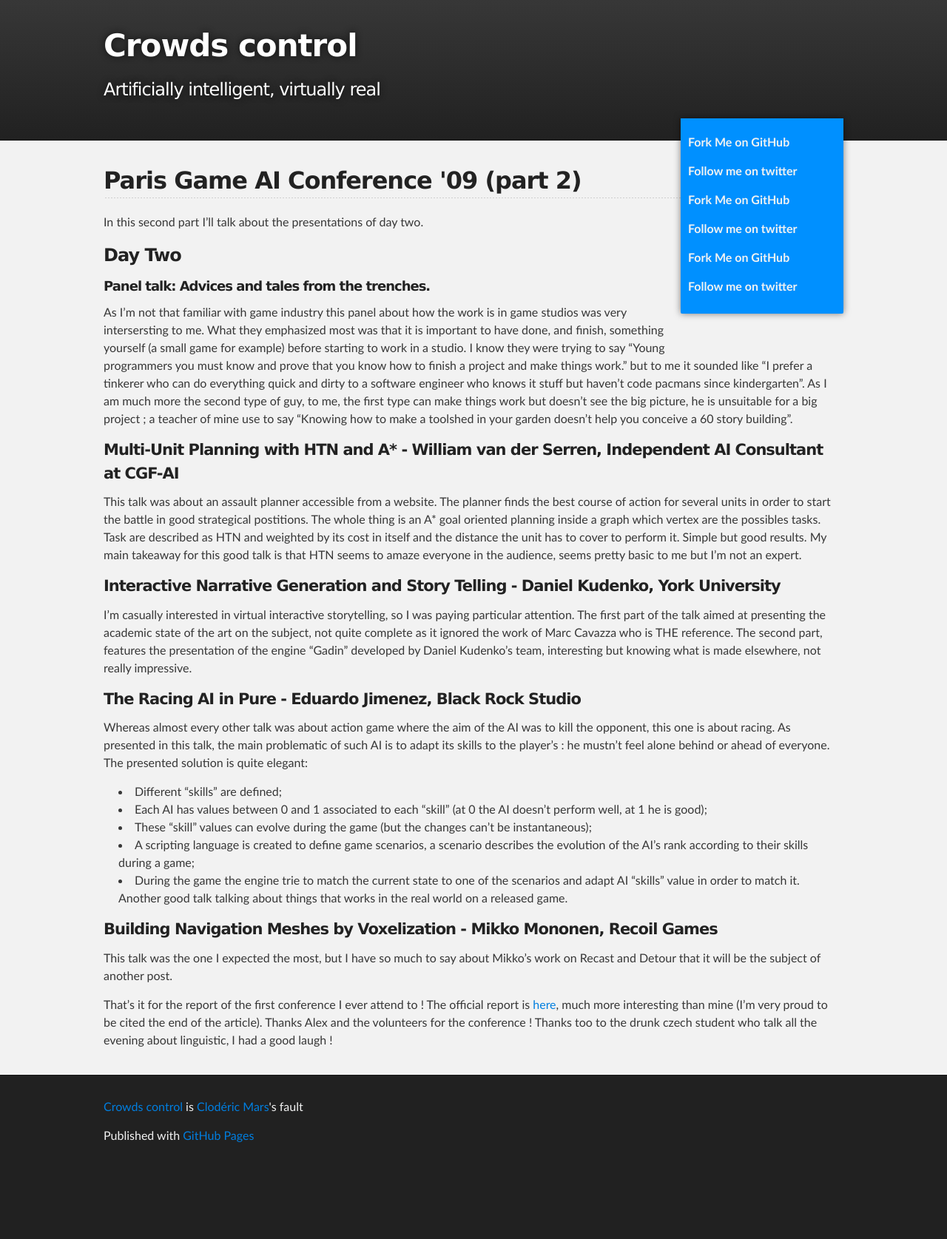
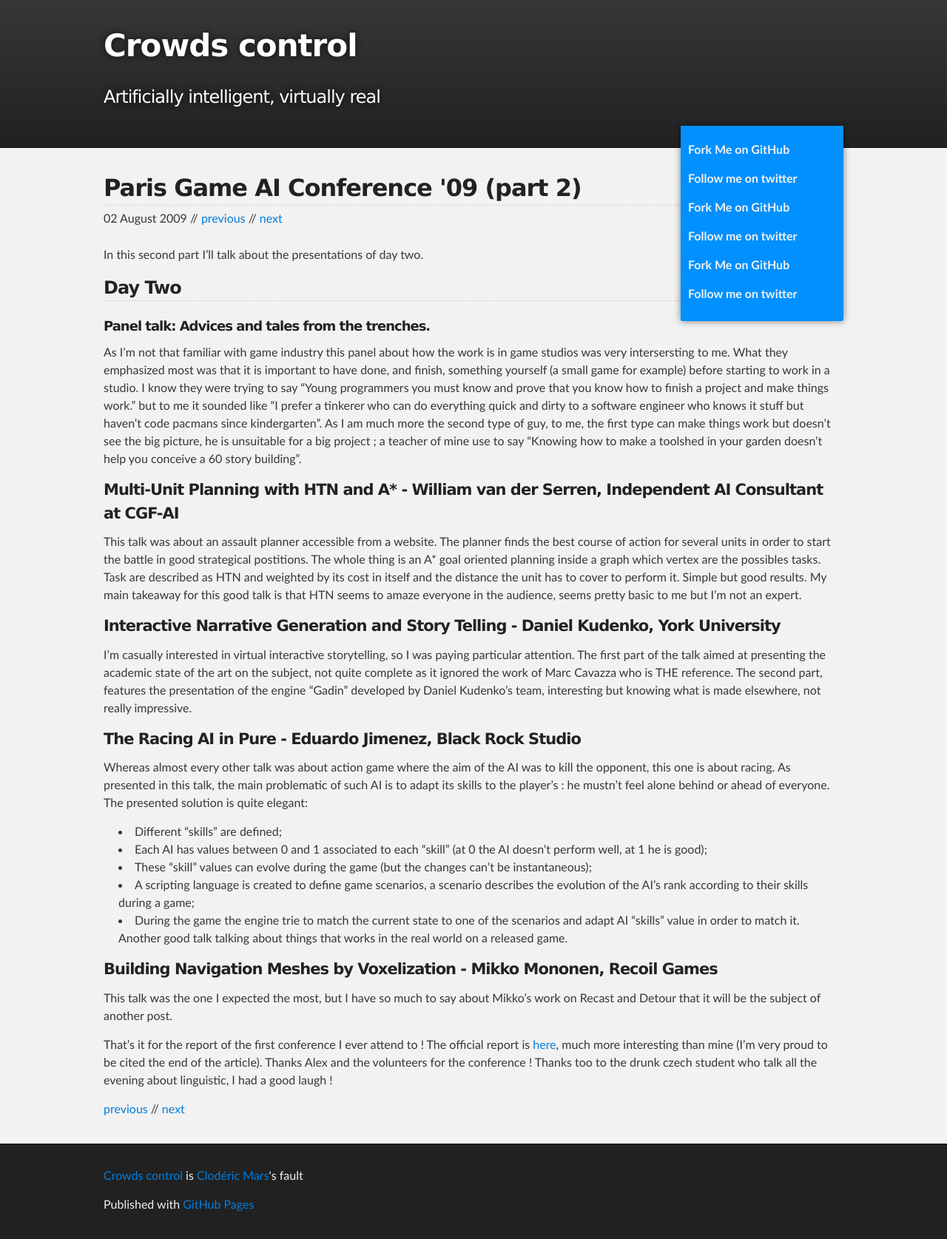
Before and after one commit to cloderic/www, a Jekyll site: the page built from _posts/2009-08-02-paris-game-ai-conference-09-part2.markdown, in a window 1280 px wide. Shown: the whole page at 74% size. Built offline with Jekyll 4.4.1, drawn with Linux system fonts in a browser that asks for light colours; before the commit the page ends 1582 px from its top, so only the background shows below that.

Commit message:
Style sheet changes

```diff
--- a/_layouts/post.html
+++ b/_layouts/post.html
@@ -1,5 +1,37 @@
 ---
 layout: default
 ---
-<h2>{{ page.title }}</h2>
+
+<h1>{{ page.title }}</h1>
+<h1-sub>
+	{{ page.date | date_to_long_string }}
+	{% if page.next.url %}
+	 	//
+	 {% endif %}
+	{% if page.next.url %}
+		<a href="{{ page.next.url }}" rel="next" title="{{ page.next.title }}">previous</a>
+	{% endif %}
+	{% if page.next.url %}
+		{% if page.previous.url %}
+			//
+		{% endif %}
+	{% endif %}
+	{% if page.previous.url %}
+		<a href="{{ page.previous.url }}" rel="previous" title="{{ page.previous.title }}">next</a>
+	{% endif %}
+</h1-sub>
+
 {{ content }}
+<p>
+	{% if page.next.url %}
+		<a href="{{ page.next.url }}" rel="next" title="{{ page.next.title }}">previous</a>
+	{% endif %}
+	{% if page.next.url %}
+		{% if page.previous.url %}
+			//
+		{% endif %}
+	{% endif %}
+	{% if page.previous.url %}
+		<a href="{{ page.previous.url }}" rel="previous" title="{{ page.previous.title }}">next</a>
+	{% endif %}
+</p>
--- a/_posts/2009-08-02-paris-game-ai-conference-09-part2.markdown
+++ b/_posts/2009-08-02-paris-game-ai-conference-09-part2.markdown
@@ -5,18 +5,18 @@ permalink: /wordpress-1
 ---
 In this second part I'll talk about the presentations of day two.
 
-### Day Two ###
+## Day Two ##
 
-##### Panel talk: Advices and tales from the trenches. ####
+#### Panel talk: Advices and tales from the trenches. ###
 As I'm not that familiar with game industry this panel about how the work is in game studios was very intersersting to me. What they emphasized most was that it is important to have done, and finish, something yourself (a small game for example) before starting to work in a studio. I know they were trying to say "Young programmers you must know and prove that you know how to finish a project and make things work." but to me it sounded like "I prefer a tinkerer who can do everything quick and dirty to a software engineer who knows it stuff but haven't code pacmans since kindergarten". As I am much more the second type of guy, to me, the first type can make things work but doesn't see the big picture, he is unsuitable for a big project ; a teacher of mine use to say "Knowing how to make a toolshed in your garden doesn't help you conceive a 60 story building".
 
-#### Multi-Unit Planning with HTN and A* - William van der Serren, Independent AI Consultant at CGF-AI ####
+### Multi-Unit Planning with HTN and A* - William van der Serren, Independent AI Consultant at CGF-AI ###
 This talk was about an assault planner accessible from a website. The planner finds the best course of action for several units in order to start the battle in good strategical postitions. The whole thing is an A* goal oriented planning inside a graph which vertex are the possibles tasks. Task are described as HTN and weighted by its cost in itself and the distance the unit has to cover to perform it. Simple but good results. My main takeaway for this good talk is that HTN seems to amaze everyone in the audience, seems pretty basic to me but I'm not an expert.
 
-#### Interactive Narrative Generation and Story Telling - Daniel Kudenko, York University ####
+### Interactive Narrative Generation and Story Telling - Daniel Kudenko, York University ###
 I'm casually interested in virtual interactive storytelling, so I was paying particular attention. The first part of the talk aimed at presenting the academic state of the art on the subject, not quite complete as it ignored the work of Marc Cavazza who is THE reference. The second part, features the presentation of the engine "Gadin" developed by Daniel Kudenko's team, interesting but knowing what is made elsewhere, not really impressive.
 
-#### The Racing AI in Pure - Eduardo Jimenez, Black Rock Studio ####
+### The Racing AI in Pure - Eduardo Jimenez, Black Rock Studio ###
 Whereas almost every other talk was about action game where the aim of the AI was to kill the opponent, this one is about racing. As presented in this talk, the main problematic of such AI is to adapt its skills to the player's : he mustn't feel alone behind or ahead of everyone. The presented solution is quite elegant:
  - Different "skills" are defined;
  - Each AI has values between 0 and 1 associated to each "skill" (at 0 the AI doesn't perform well, at 1 he is good);
@@ -25,7 +25,7 @@ Whereas almost every other talk was about action game where the aim of the AI wa
  - During the game the engine trie to match the current state to one of the scenarios and adapt AI "skills" value in order to match it.
 Another good talk talking about things that works in the real world on a released game.
 
-#### Building Navigation Meshes by Voxelization - Mikko Mononen, Recoil Games ####
+### Building Navigation Meshes by Voxelization - Mikko Mononen, Recoil Games ###
 This talk was the one I expected the most, but I have so much to say about Mikko's work on Recast and Detour that it will be the subject of another post.
 
 That's it for the report of the first conference I ever attend to ! The official report is [here](http://aigamedev.com/open/coverage/paris09-report/), much more interesting than mine (I'm very proud to be cited the end of the article). Thanks Alex and the volunteers for the conference ! Thanks too to the drunk czech student who talk all the evening about linguistic, I had a good laugh !
--- a/_posts/2009-08-04-first-day-at-SIGGRAPH.markdown
+++ b/_posts/2009-08-04-first-day-at-SIGGRAPH.markdown
@@ -6,7 +6,7 @@ permalink: /wordpress-2
 
 I'm happy to be at SIGGRAPH this year, throughout the week I'll try to post little reports of what I've done there. After a very long trip (3 flight and a delay of 2h30 at Atlanta), Stéphane and I arrived at our hotel in New Orleans just in time to dinner and go to bed.
 
-### Day 1 - First conference day. ###
+## Day 1 - First conference day. ##
 The conference start badly for me, my registration form had been lost but the payment had been made... 2 hours later and a few call (thanks Stéphane) to France and I was in, excited like a kid at he zoo ! The first session I attended was featuring the ACM SIGGRAPH award and the keynote of Randy Thom a famous sound designer. The awards was given to great researcher and artists, no one I knew except Rob Cook, the guy who created Pixar's Renderman, he got The Steven Anson Coons Award. The keynote by Randy Thom was quite a disappointment, this guy, who has participated in tons of movies, chose to talk about "Designing a Movie for Sound" by presenting the work of others: Apocalypse now and Wall-E. The keynote was essentially excerpts from those 2 movies, interviews of people who had worked on (From the DVD bonuses concrning Wall-E) and common sense.
 
 ![ACM crap]({{ site.url }}images/posts/2009/acm-crap.jpeg)
--- a/_posts/2009-08-12-siggraph-day-4.markdown
+++ b/_posts/2009-08-12-siggraph-day-4.markdown
@@ -1,7 +1,7 @@
 ---
 layout: post
 title: "SIGGRAPH: day 4"
-permalink: /wordpress-4
+permalink: /wordpress-5
 ---
 
 This Thursday was my 4th day for this SIGGRAPH, it was also the last day for the exhibition. After a little sleepover my day started by the fist session of technical papers dedicated to character animations, really interesting but quite complex for my bad skills in the domain.
--- a/css/stylesheet.css
+++ b/css/stylesheet.css
@@ -67,29 +67,33 @@ h1, h2, h3, h4, h5, h6 {
 }
 
 h1 {
-  font-size: 36px;
+  padding-bottom: 10px;
+  font-size: 32px;
   font-weight: 700;
+  background: url('../images/bg_hr.png') repeat-x bottom;
+}
+
+h1-sub {
+  font-weight: 300;
+  position: relative;
+  top: -15px;
 }
 
 h2 {
   padding-bottom: 10px;
-  font-size: 32px;
+  font-size: 24px;
   background: url('../images/bg_hr.png') repeat-x bottom;
 }
 
 h3 {
-  font-size: 24px;
+  font-size: 21px;
 }
 
 h4 {
-  font-size: 21px;
+  font-size: 18px;
 }
 
 h5 {
-  font-size: 18px;
-}
-
-h6 {
   font-size: 16px;
 }
 
@@ -250,6 +254,7 @@ header h1 {
   color: #fff;
   font-size: 42px;
   font-weight: 700;
+  background: none;
   text-shadow: #111 0px 0px 10px;
 }
 
@@ -284,6 +289,8 @@ header h2 {
   z-index: 10;
   width: 200px;
   padding: 10px 10px 10px 10px;
+  margin-left: 20px;
+  margin-bottom: -40px;
   background: #0090ff;
   font-weight: 700;
   box-shadow: 0 0 10px rgba(0,0,0,.5);
```
Also changed, not shown: _posts/2009-07-29-paris-game-ai-conference-09-part1.markdown (+6 -6 lines).
